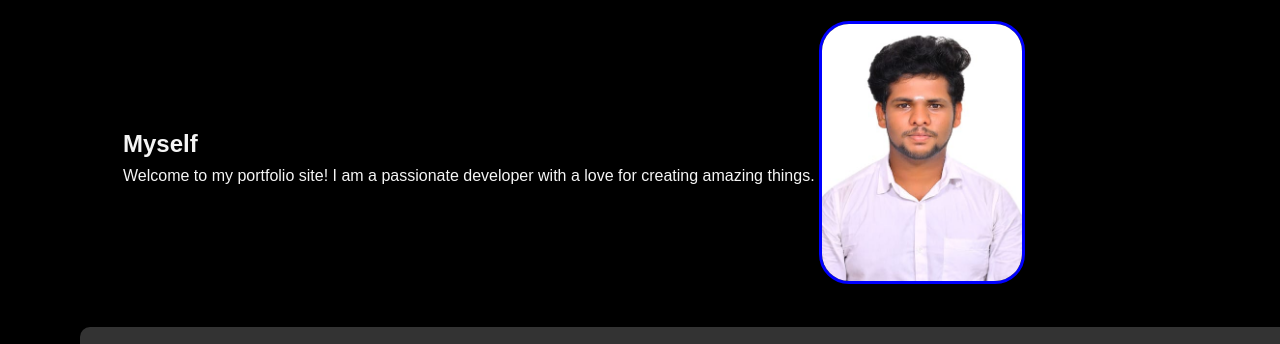
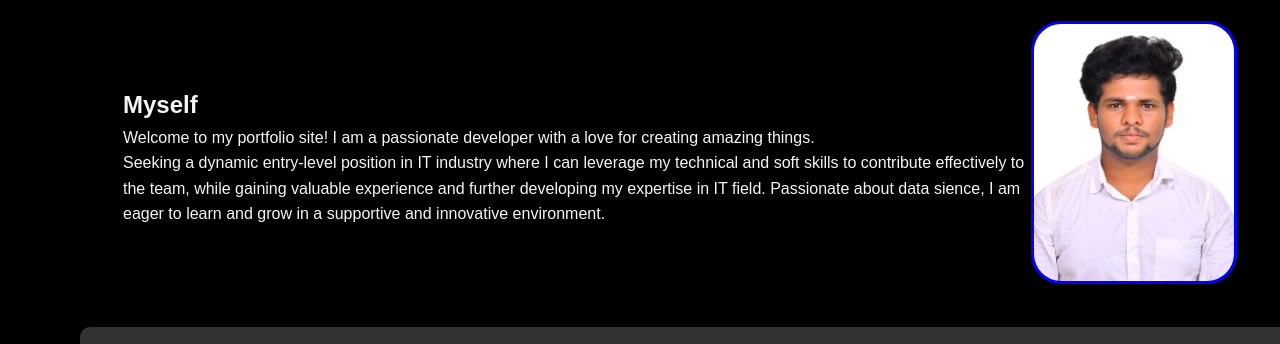
Before and after one commit to grkannan/myprofile, a plain HTML site: page index.html in a window 1280 px wide. Shown: the part 407-751 px from the top of the page. Drawn offline with Linux system fonts and the light colour scheme.

Commit message:
Update index.html

```diff
--- a/index.html
+++ b/index.html
@@ -30,7 +30,7 @@
                 <td>
                     <h2>Myself</h2>
                     <p>Welcome to my portfolio site! I am a passionate developer with a love for creating amazing things.</p>
-<!--                     <p></p> -->
+                   <p>Seeking a dynamic entry-level position in IT industry where I can leverage my technical and soft skills to contribute effectively to the team, while gaining valuable experience and further developing my expertise in IT field. Passionate about data sience, I am eager to learn and grow in a supportive and innovative environment.</p>
                 </td>
                 <td>
                     <a href="css/me.jpg" download><img src="css/me.jpg"></a>
```
